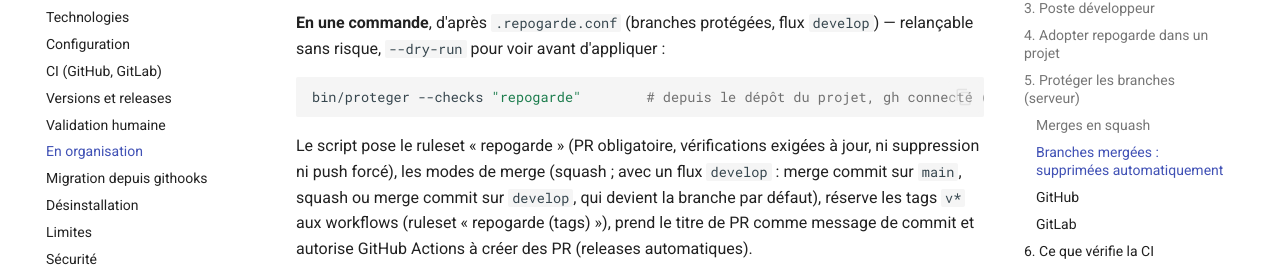
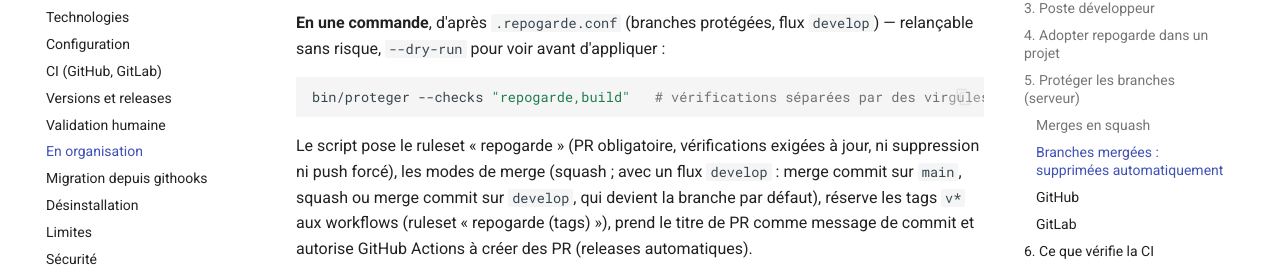
Before and after one commit to SimBienvenueHoulBoumi/githooks, an MkDocs documentation site: the page built from docs/industrialisation.md, in a window 1280 px wide and 900 px high, scrolled down 4037 px. Shown: the part 172-442 px from the top of the window. Built offline with MkDocs 1.6.1 and Material for MkDocs 9.7.7, drawn with Linux system fonts in a browser that asks for light colours; comment, search, counter and statistics services are not loaded.

Commit message:
fix(proteger): branches renommées et noms de vérifications avec espaces
GitHub redirige une branche renommée (master vers main) : l'existence
est vérifiée par le nom renvoyé. --checks est séparé par des virgules,
un nom de job pouvant contenir des espaces.

````diff
--- a/docs/industrialisation.md
+++ b/docs/industrialisation.md
@@ -135,7 +135,7 @@
 **En une commande**, d'après `.repogarde.conf` (branches protégées, flux `develop`) — relançable sans risque, `--dry-run` pour voir avant d'appliquer :
 
 ```bash
-bin/proteger --checks "repogarde"        # depuis le dépôt du projet, gh connecté (admin)
+bin/proteger --checks "repogarde,build"   # vérifications séparées par des virgules ; gh connecté (admin)
 ```
 
 Le script pose le ruleset « repogarde » (PR obligatoire, vérifications exigées à jour, ni suppression ni push forcé), les modes de merge (squash ; avec un flux `develop` : merge commit sur `main`, squash ou merge commit sur `develop`, qui devient la branche par défaut), réserve les tags `v*` aux workflows (ruleset « repogarde (tags) »), prend le titre de PR comme message de commit et autorise GitHub Actions à créer des PR (releases automatiques).
````
Also changed, not shown: docs/configuration.md (+10 -10 lines), 2 other files.
